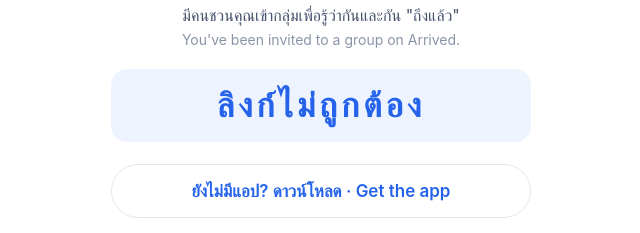
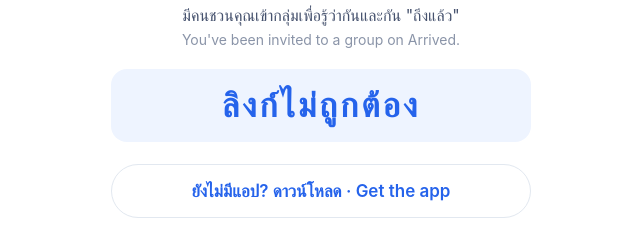
Before and after one commit to not-nathakorn/arrived-legal, a plain HTML site: page join.html in a window 1280 px wide. Shown: the part 315-548 px from the top of the page, 319-959 px from the left. Drawn offline with Linux system fonts and the light colour scheme.

Commit message:
Invite page: keep the code on one line
Co-Authored-By: Claude Opus 5.5 <noreply@anthropic.com>

```diff
--- a/join.html
+++ b/join.html
@@ -14,7 +14,7 @@
   img.logo { width:84px; height:84px; border-radius:20px; box-shadow:0 10px 30px rgba(37,99,235,.18); }
   h1 { color:var(--ink); font-size:28px; margin:20px 0 6px; }
   p { margin:0 0 18px; line-height:1.5; }
-  .code { font: 600 34px ui-monospace, "SF Mono", Menlo, monospace; letter-spacing:4px; color:var(--blue);
+  .code { font: 600 clamp(22px, 8vw, 34px) ui-monospace, "SF Mono", Menlo, monospace; letter-spacing:3px; white-space:nowrap; color:var(--blue);
           background:var(--chip); border-radius:16px; padding:16px; margin:8px 0 22px; }
   a.btn { display:block; text-decoration:none; font-weight:600; font-size:17px; border-radius:999px; padding:16px; margin:10px 0; }
   a.primary { background:var(--blue); color:#fff; }
```
